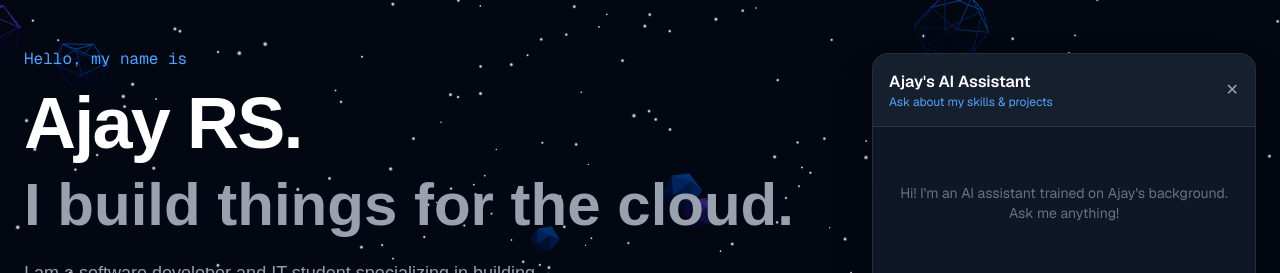
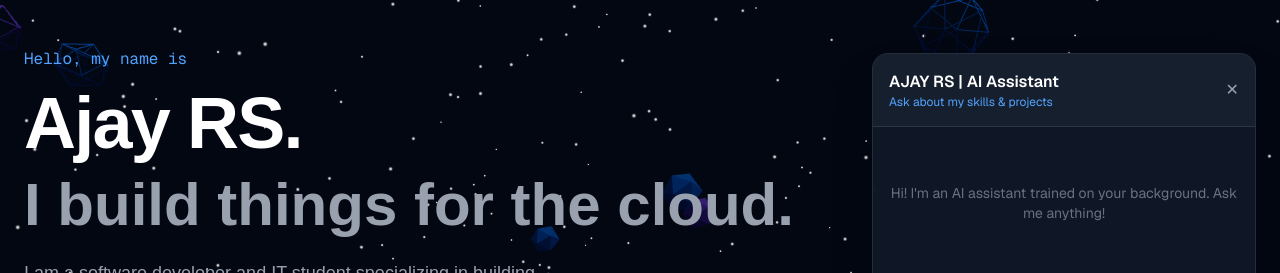
Before and after one commit to AjayyIT/ajay-portfolio, a Next.js app: page / in a window 1280 px wide. Both pictures are taken after a click on the button 1228 px from the left and 748 px from the top of the page. Shown: the part 151-424 px from the top of the page. Built offline with nearby package versions, Linux system fonts and the light colour scheme.

Commit message:
fix: enforce standard useChat handlers and remove input freeze

```diff
--- a/components/ChatWidget.tsx
+++ b/components/ChatWidget.tsx
@@ -4,14 +4,13 @@ import { useChat } from '@ai-sdk/react';
 import { useState, useEffect, useRef } from 'react';
 
 export default function ChatWidget() {
-  // We use the official, tested methods from the SDK.
-  // @ts-ignore - Bypassing Vercel's aggressive TS compiler
+  // 1. Bypass VS Code's stubbornly cached TypeScript definitions
+  // @ts-ignore
   const { messages, input, handleInputChange, handleSubmit, isLoading } = useChat();
 
   const [isOpen, setIsOpen] = useState(false);
   const messagesEndRef = useRef<HTMLDivElement>(null);
 
-  // Auto-scroll to the bottom when new messages arrive
   useEffect(() => {
     messagesEndRef.current?.scrollIntoView({ behavior: 'smooth' });
   }, [messages]);
@@ -22,10 +21,9 @@ export default function ChatWidget() {
       {isOpen && (
         <div className="mb-4 w-80 md:w-96 h-[500px] bg-gray-900/95 backdrop-blur-xl border border-white/10 rounded-2xl shadow-2xl flex flex-col overflow-hidden transition-all">
 
-          {/* Header */}
           <div className="bg-gray-800/50 p-4 border-b border-white/10 flex justify-between items-center">
             <div>
-              <h3 className="text-white font-semibold">Ajay's AI Assistant</h3>
+              <h3 className="text-white font-semibold">AJAY RS | AI Assistant</h3>
               <p className="text-xs text-blue-400">Ask about my skills & projects</p>
             </div>
             <button
@@ -36,11 +34,10 @@ export default function ChatWidget() {
             </button>
           </div>
 
-          {/* Messages Area */}
           <div className="flex-1 p-4 overflow-y-auto flex flex-col space-y-4">
             {messages.length === 0 && (
               <div className="text-center text-gray-500 mt-10 text-sm">
-                Hi! I'm an AI assistant trained on Ajay's background. Ask me anything!
+                Hi! I'm an AI assistant trained on your background. Ask me anything!
               </div>
             )}
 
@@ -65,15 +62,13 @@ export default function ChatWidget() {
             <div ref={messagesEndRef} />
           </div>
 
-          {/* Input Form using standard SDK handlers */}
+          {/* 2. Official Form Handlers with NO disabled lock on the input */}
           <form onSubmit={handleSubmit} className="p-4 bg-gray-800/50 border-t border-white/10 flex gap-2">
             <input
-              name="prompt"
               value={input || ''}
               onChange={handleInputChange}
               placeholder="Ask me a question..."
               className="flex-1 bg-black/50 border border-white/10 rounded-xl px-4 py-3 text-white text-sm focus:outline-none focus:border-blue-500 transition-colors"
-              disabled={isLoading}
             />
             <button
               type="submit"
@@ -87,7 +82,6 @@ export default function ChatWidget() {
         </div>
       )}
 
-      {/* Floating Toggle Button */}
       <button
         onClick={() => setIsOpen(!isOpen)}
         className={`w-14 h-14 rounded-full flex items-center justify-center shadow-2xl transition-transform hover:scale-110 ${
```
